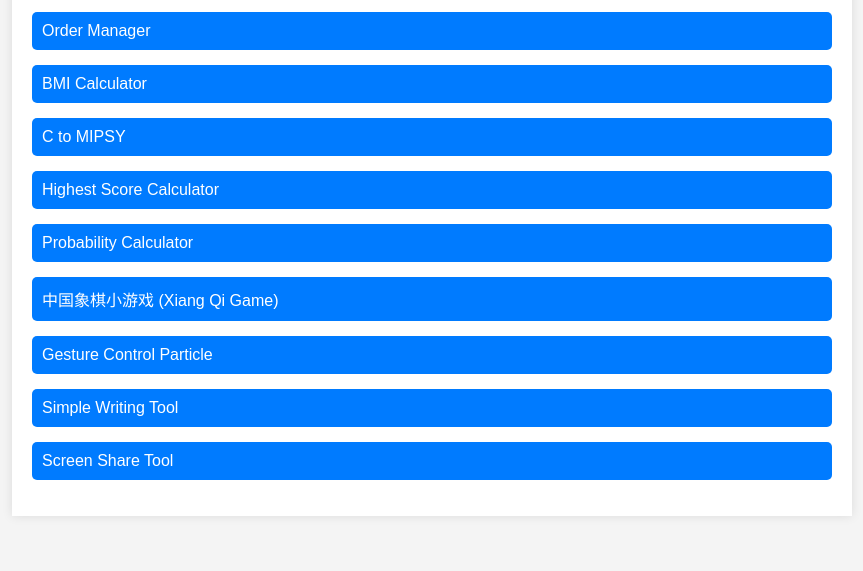
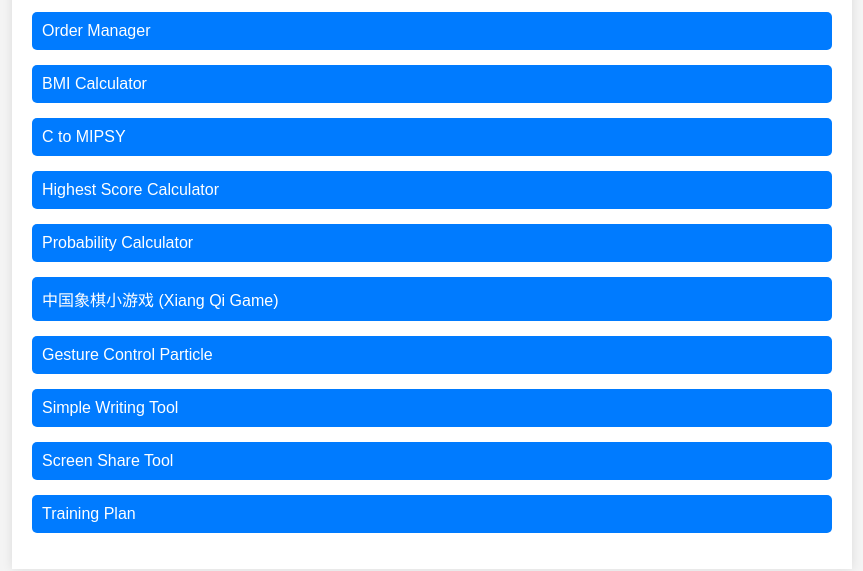
Before and after one commit to suncen07/suncen07.github.io, a plain HTML site: page app/index.html in a window 1280 px wide. Shown: the part 141-712 px from the top of the page, without its empty margins (208-1071 px from the left). Drawn offline with Linux system fonts and the light colour scheme.

Commit message:
Update index.html

```diff
--- a/app/index.html
+++ b/app/index.html
@@ -56,6 +56,7 @@
             <li><a href="https://suncen07.github.io/app/gesture-particle" target="_blank">Gesture Control Particle</a></li>
             <li><a href="https://suncen07.github.io/app/writing-tool" target="_blank">Simple Writing Tool</a></li>
             <li><a href="https://suncen07.github.io/app/screen-share" target="_blank">Screen Share Tool</a></li>
+            <li><a href="https://suncen07.github.io/app/train.html" target="_blank">Training Plan</a></li>
         </ul>
     </div>
 
```
